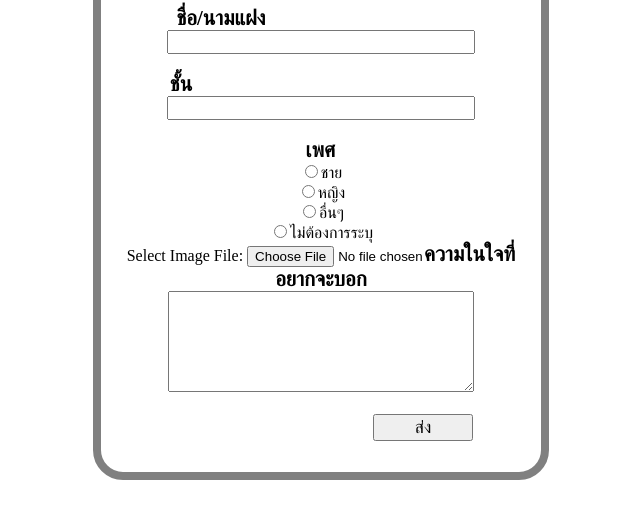
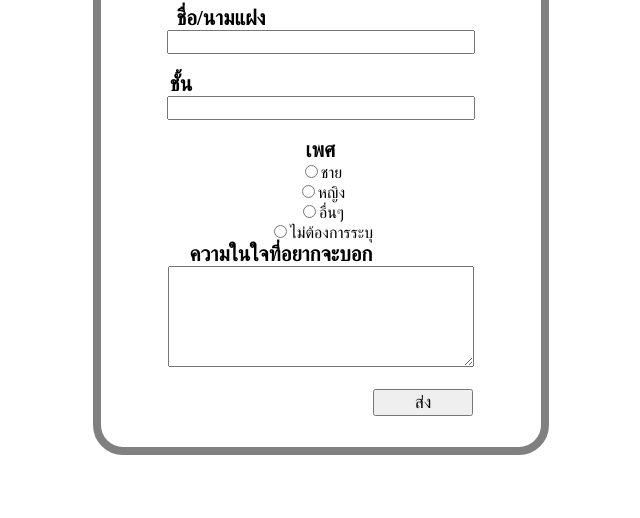
Before and after one commit to Makieza/FilmContact, a plain HTML site: page index.html in a window 1280 px wide. Shown: the part 140-658 px from the top of the page, without its empty margins (319-959 px from the left). Drawn offline with Linux system fonts and the light colour scheme.

Commit message:
Update index.html

```diff
--- a/index.html
+++ b/index.html
@@ -27,10 +27,6 @@
            <input type="radio" name="เพศ" value="หญิง">หญิง<br>
            <input type="radio" name="เพศ" value="อื่นๆ">อื่นๆ<br>
            <input type="radio" name="เพศ" value="ไม่ต้องการระบุ">ไม่ต้องการระบุ<br>
-
-         <form action="upload.php" method="post" enctype="multipart/form-data">
-           <label>Select Image File:</label>
-           <input type="file" name="image">
 
         <b style="margin-left: -80px;font-size: 1.3em;">ความในใจที่อยากจะบอก</b><br>
         <textarea  name="ความในใจที่อยากจะบอก" rows="5" cols="22" required="" style="font-size: 1.3em;width: 300px;"></textarea><br><br>
```
